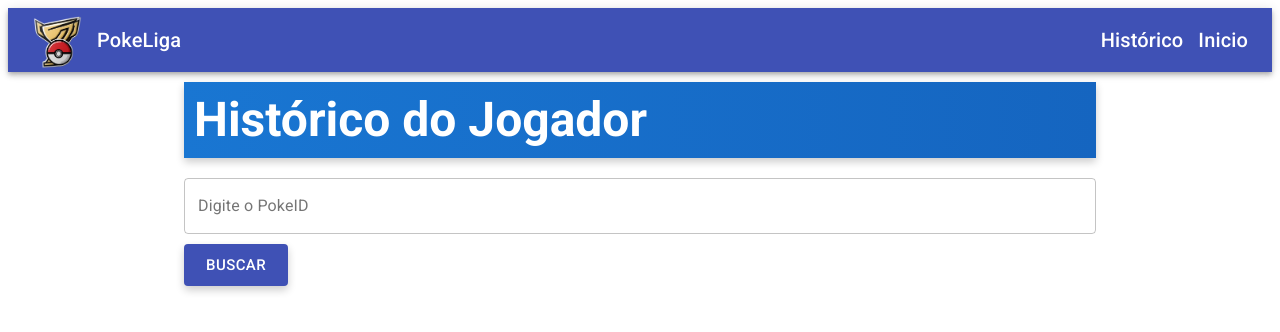
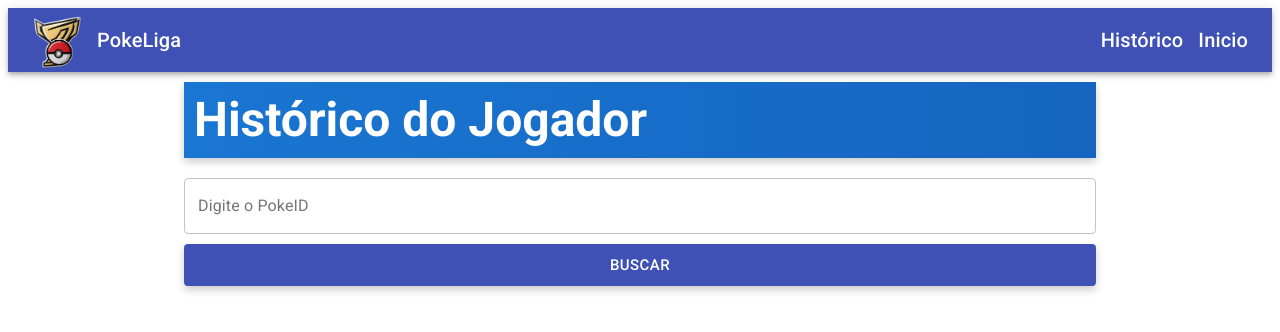
Before and after one commit to ArthurFSS/PokeLiga, a React (Vite) app: page /history in a window 1280 px wide. Shown: the top 332 px of the page. Built offline with nearby package versions, Linux system fonts and the light colour scheme.

Commit message:
correção de laoyout historico

```diff
--- a/src/pages/PlayerHistory.jsx
+++ b/src/pages/PlayerHistory.jsx
@@ -69,8 +69,14 @@ const PlayerHistory = () => {
       </Box>
 
       {/* Input e Botão de Buscar */}
-      <Box display="flex" justifyContent="center" alignItems="center" mb={4} gap={2}
-
+{/* Input e Botão de Buscar */}
+<Box
+  display="flex"
+  flexDirection="column"
+  justifyContent="center"
+  alignItems="center"
+  mb={4}
+  gap={2}
   style={{
     marginTop: '20px',
     marginBottom: '10px'
@@ -91,12 +97,14 @@ const PlayerHistory = () => {
     size="large"
     style={{
       boxShadow: '0 4px 8px rgba(0,0,0,0.2)',
-            marginTop: '10px',
+      marginTop: '10px', // Adicionado para espaçamento
+      width: '100%', // Botão ocupa toda a largura do input
     }}
   >
     Buscar
   </Button>
 </Box>
+
 
       {/* Mensagens de Loading e Erro */}
       {loading && (
@@ -114,7 +122,7 @@ const PlayerHistory = () => {
         <Card elevation={3}>
           <CardContent>
             <Typography variant="h4" component="h2" color="primary" gutterBottom>
-              {playerData.PlayerNome}
+              {playerData.playerNome}
             </Typography>
             <Box component="ul" style={{ listStyle: 'none', paddingLeft: 0 }}>
               <li style={{ display: 'flex', alignItems: 'center', marginBottom: '8px' }}>
```
Lines whose indentation alone changed are shown as unchanged.
